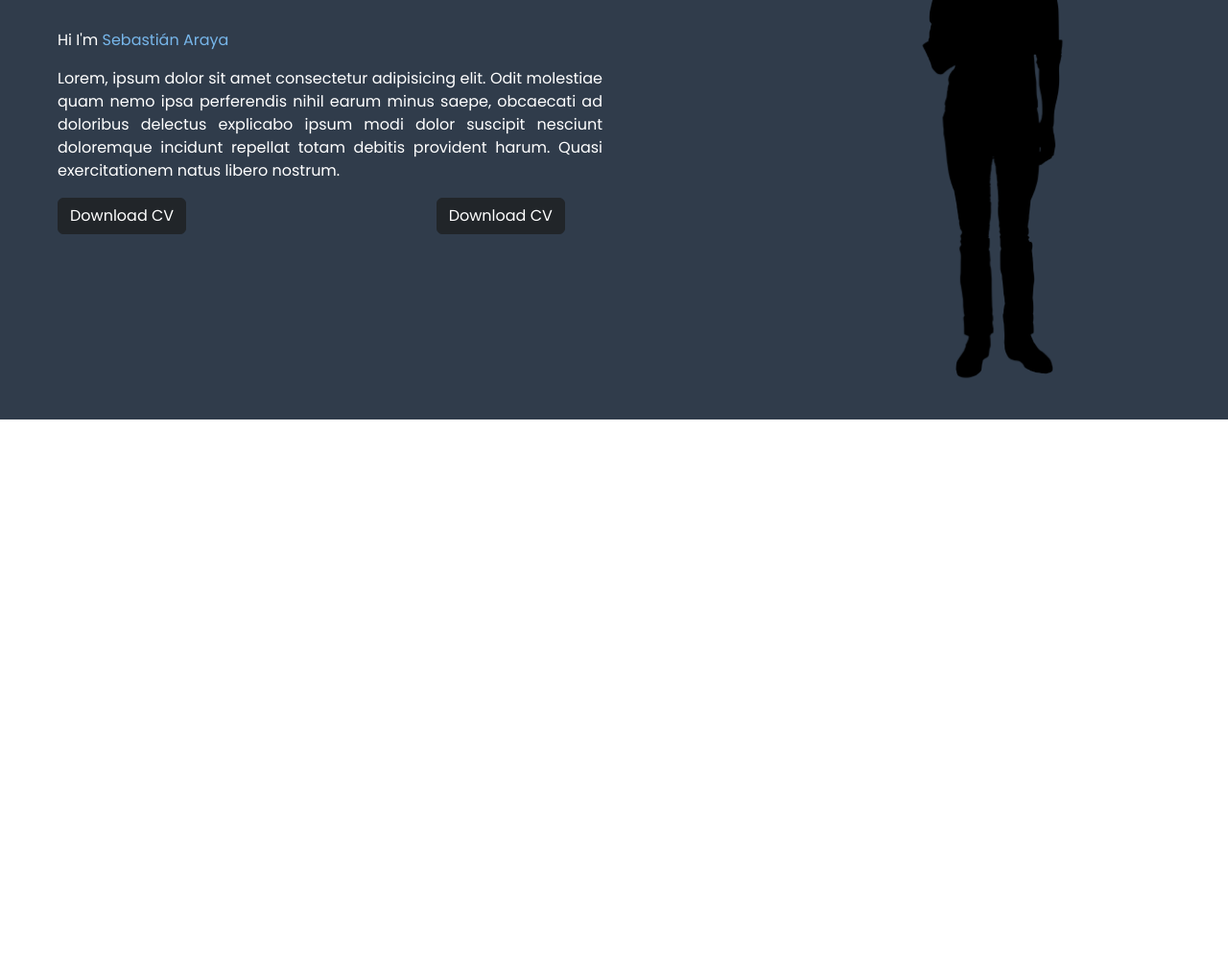
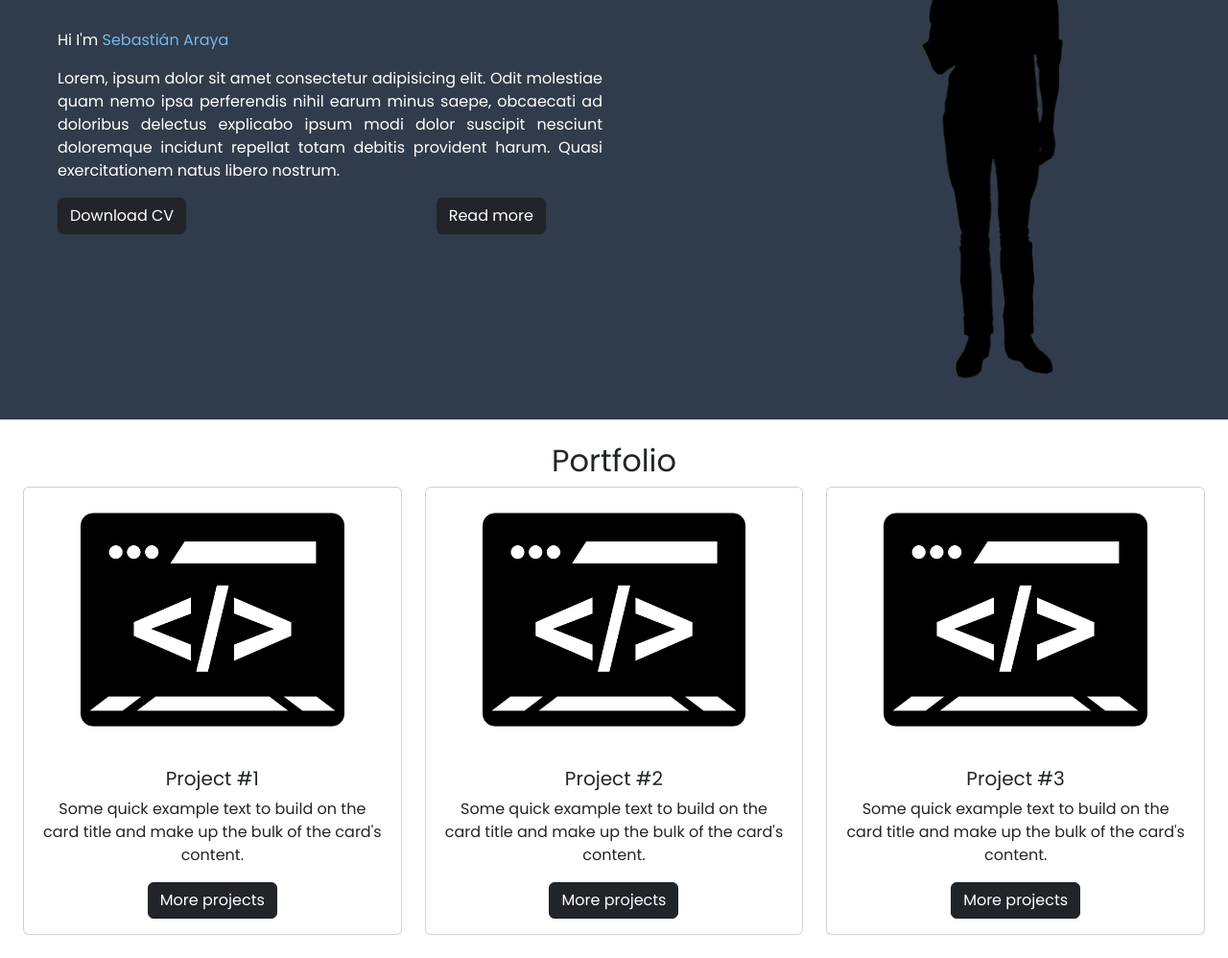
Before and after one commit to sebastianarayaq/coderhouse-desarrolloweb, a plain HTML site: page index.html in a window 1280 px wide. Shown: the part 225-1223 px from the top of the page at 96% size. Before the commit the page ends 800 px from the top, so only its background shows below. Drawn offline with nearby package versions, Linux system fonts and the light colour scheme.

Commit message:
Se agrega carpeta pages con todos los html a utilizar y se agrega section portfolio

```diff
--- a/css/style.css
+++ b/css/style.css
@@ -23,6 +23,7 @@ header nav {
 
 /* MAIN */
 
+/* ABOUT ME */
 .aboutMeSection{
     background-color: #303C4B;
     color: white;
@@ -36,3 +37,10 @@ header nav {
 .aboutMeText {
     text-align: justify;
 }
+
+
+/* PORTFOLIO */
+
+.card-img-top {
+    width: 70%;
+}
--- a/index.html
+++ b/index.html
@@ -55,7 +55,7 @@
                             <button type="button" class="btn btn-dark">Download CV</button>
                         </div>
                         <div class="col-sm-4 col-md-4 col-lg-4 d-sm-flex d-md-flex d-lg-flex">
-                            <button type="button" class="btn btn-dark">Download CV</button>
+                            <button type="button" class="btn btn-dark">Read more</button>
                         </div>
                     </div>
                 </div>
@@ -64,10 +64,48 @@
                 </div>
             </div>
         </section>
+        <!-- PORTFOLIO -->
+        <section class="container-fluid p-4">
+            <div class="row d-sm-flex d-md-flex d-lg-flex justify-content-center text-center">
+                <div class="col-sm-3 col-md-3 col-lg-3">
+                    <h2>Portfolio</h2>
+                </div>
+            </div>
+            <div class="row row-gap-2">
+                <div class="col-sm-4 col-md-4 col-lg-4 d-sm-flex d-md-flex d-lg-flex justify-content-center align-items-center text-center">
+                    <div class="card d-flex d-flex-column align-items-center">
+                        <img src="./assets/web-frame.png" class="card-img-top" alt="Project preview">
+                        <div class="card-body">
+                            <h5 class="card-title">Project #1</h5>
+                            <p class="card-text">Some quick example text to build on the card title and make up the bulk of the card's content.</p>
+                            <a href="./pages/portfolio.html" class="btn btn-dark">More projects</a>
+                        </div>
+                    </div>
+                </div>
+                <div class="col-sm-4 col-md-4 col-lg-4 d-sm-flex d-md-flex d-lg-flex justify-content-center align-items-center text-center">
+                    <div class="card d-flex d-flex-column align-items-center">
+                        <img src="./assets/web-frame.png" class="card-img-top" alt="Project preview">
+                        <div class="card-body">
+                            <h5 class="card-title">Project #2</h5>
+                            <p class="card-text">Some quick example text to build on the card title and make up the bulk of the card's content.</p>
+                            <a href="./pages/portfolio.html" class="btn btn-dark">More projects</a>
+                        </div>
+                    </div>
+                </div>
+                <div class="col-sm-4 col-md-4 col-lg-4 d-sm-flex d-md-flex d-lg-flex justify-content-center align-items-center text-center">
+                    <div class="card d-flex d-flex-column align-items-center">
+                        <img src="./assets/web-frame.png" class="card-img-top" alt="Project preview">
+                        <div class="card-body">
+                            <h5 class="card-title">Project #3</h5>
+                            <p class="card-text">Some quick example text to build on the card title and make up the bulk of the card's content.</p>
+                            <a href="./pages/portfolio.html" class="btn btn-dark">More projects</a>
+                        </div>
+                    </div>
+                </div>
+            </div>
+        </section>
+        <!-- SKILLS -->
 
-        <section>
-
-        </section>
     </main>
 </body>
 </html>
```
Also changed, not shown: pages/about-me.html (added), pages/contact.html (added), pages/portfolio.html (added), pages/skills.html (added).
